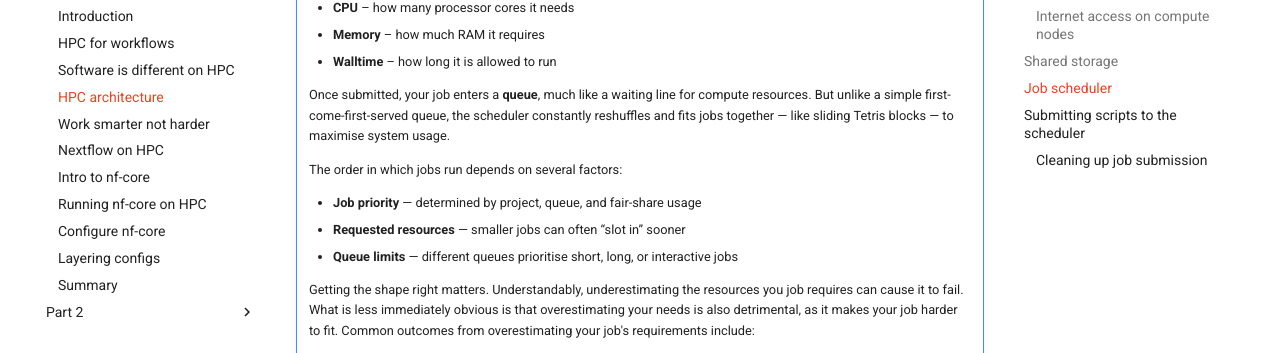
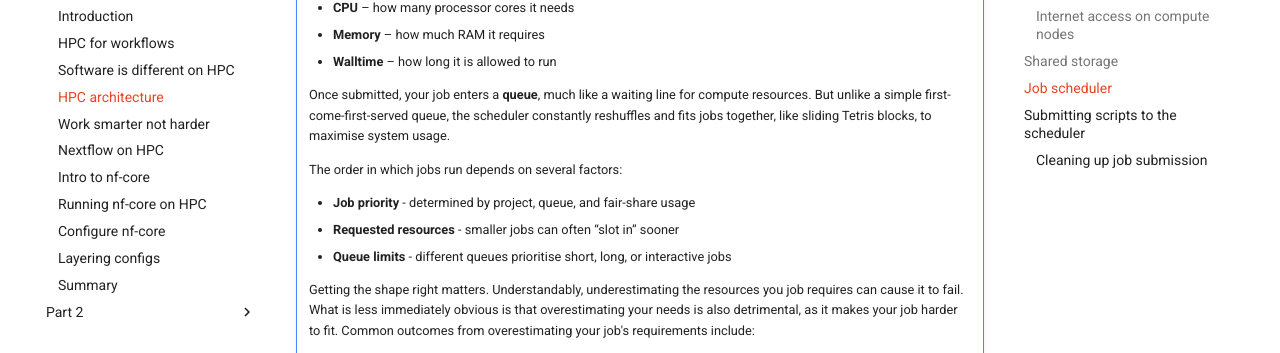
Before and after one commit to Sydney-Informatics-Hub/nextflow-hpc-workshop, an MkDocs documentation site: the page built from docs/part1/01_3_hpc_architecture.md, in a window 1280 px wide and 900 px high, scrolled down 4545 px. Shown: the part 173-526 px from the top of the window. Built offline with MkDocs 1.6.1 and Material for MkDocs 9.7.7, drawn with Linux system fonts in a browser that asks for light colours; comment, search, counter and statistics services are not loaded.

Commit message:
removing tell telltale signs of ai

```diff
--- a/docs/part1/01_3_hpc_architecture.md
+++ b/docs/part1/01_3_hpc_architecture.md
@@ -93,13 +93,13 @@ Schedulers like PBS Pro and Slurm use queues to group jobs that share similar re
     - **Memory** – how much RAM it requires
     - **Walltime** – how long it is allowed to run
 
-    Once submitted, your job enters a **queue**, much like a waiting line for compute resources. But unlike a simple first-come-first-served queue, the scheduler constantly reshuffles and fits jobs together — like sliding Tetris blocks — to maximise system usage.
+    Once submitted, your job enters a **queue**, much like a waiting line for compute resources. But unlike a simple first-come-first-served queue, the scheduler constantly reshuffles and fits jobs together, like sliding Tetris blocks, to maximise system usage.
 
     The order in which jobs run depends on several factors:
 
-    - **Job priority** — determined by project, queue, and fair-share usage
-    - **Requested resources** — smaller jobs can often “slot in” sooner
-    - **Queue limits** — different queues prioritise short, long, or interactive jobs
+    - **Job priority** - determined by project, queue, and fair-share usage
+    - **Requested resources** - smaller jobs can often “slot in” sooner
+    - **Queue limits** - different queues prioritise short, long, or interactive jobs
 
     Getting the shape right matters. Understandably, underestimating the resources you job requires can cause it to fail. What is less immediately obvious is that overestimating your needs is also detrimental, as it makes your job harder to fit. Common outcomes from overestimating your job's requirements include:
 
```
Also changed, not shown: docs/part1/01_0_intro.md (+4 -4 lines), docs/part1/01_1_hpc_for_workflows.md (+1 -1 lines).
